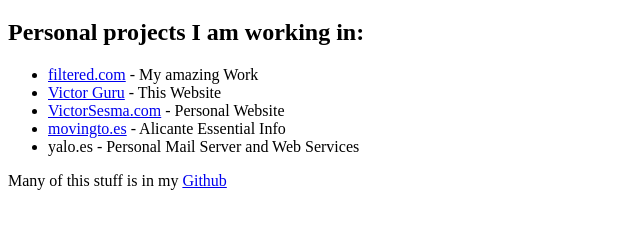
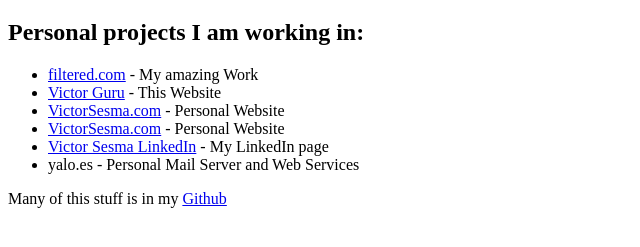
Before and after one commit to VictorSesma/victor.guru, a plain HTML site: page index.html in a window 1280 px wide. Shown: the part 61-308 px from the top of the page, without its empty margins (0-640 px from the left). Drawn offline with Linux system fonts and the light colour scheme.

Commit message:
linkedin added

```diff
--- a/index.html
+++ b/index.html
@@ -27,7 +27,8 @@
         <li><a href="https://learn.filtered.com/home">filtered.com</a> - My amazing Work</li>
         <li><a href="http://victor.guru/">Victor Guru</a> - This Website</li>
         <li><a href="https://victorsesma.com/">VictorSesma.com</a> - Personal Website</li>
-        <li><a href="http://movingto.es/">movingto.es</a> - Alicante Essential Info</li>
+        <li><a href="https://victorsesma.com/">VictorSesma.com</a> - Personal Website</li>
+        <li><a href="https://www.linkedin.com/in/victor-sesma-3b2291104/">Victor Sesma LinkedIn</a> - My LinkedIn page</li>
         <li>yalo.es - Personal Mail Server and Web Services</li>
     </ul>
     <p>Many of this stuff is in my <a href="https://github.com/leviatan89">Github</a></p>
```
